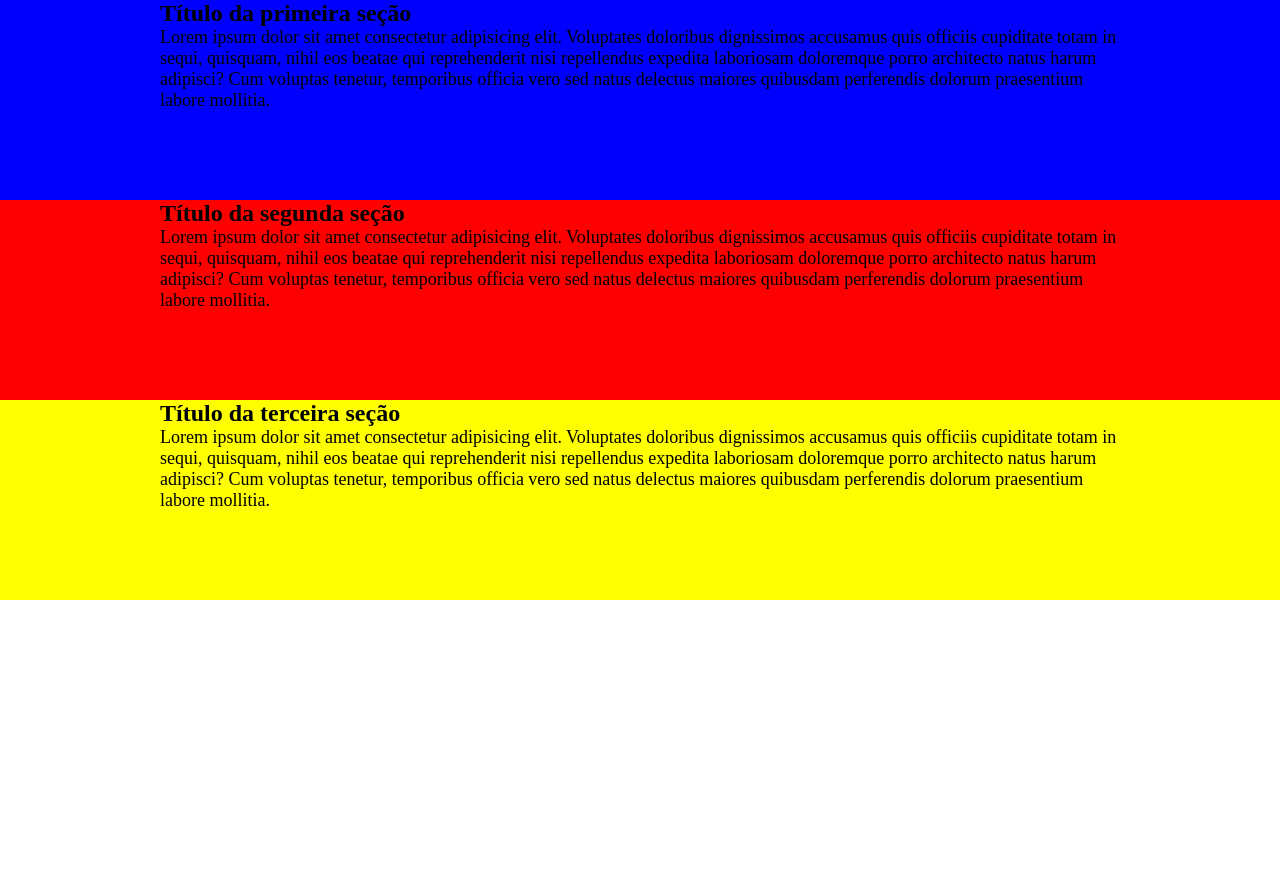
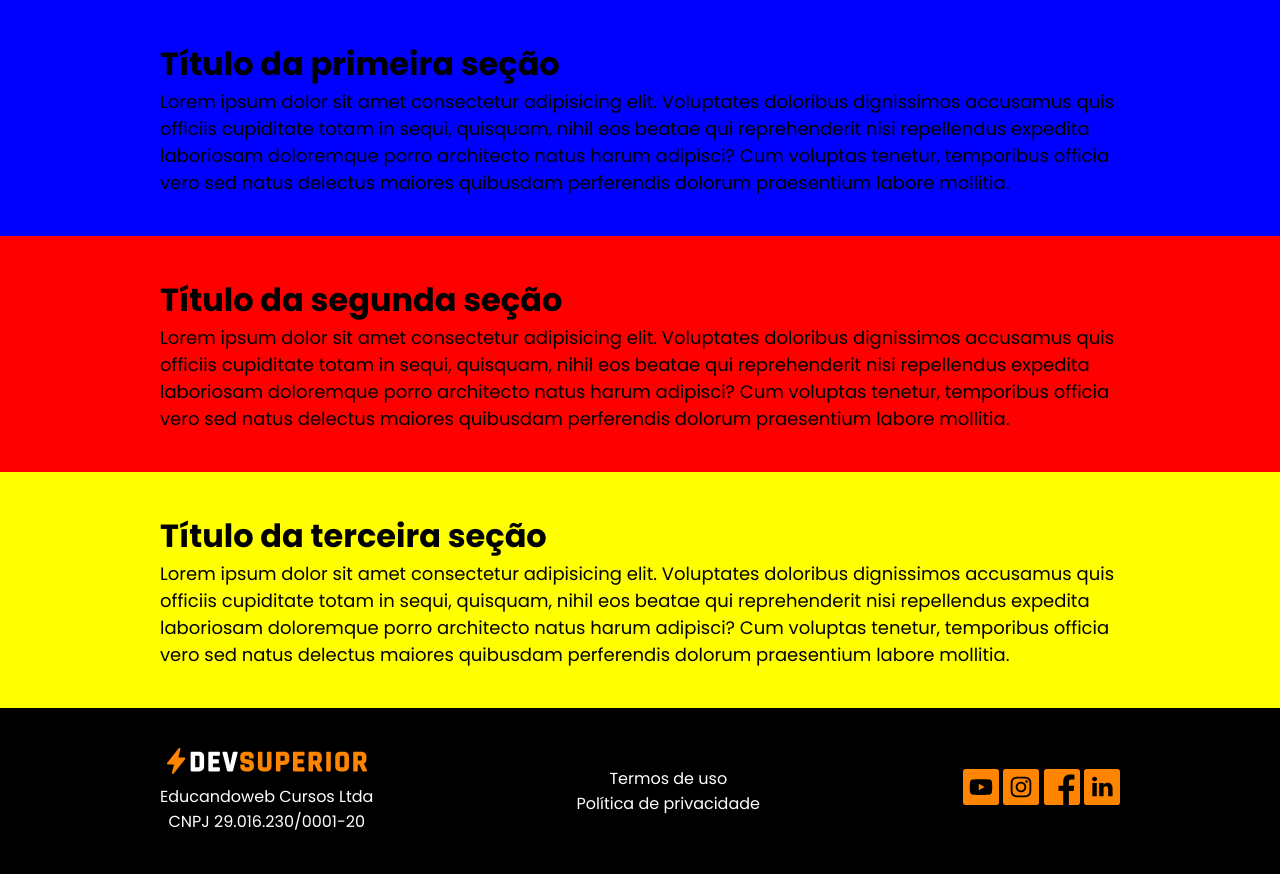
Before and after one commit to webandrade/FDM, a plain HTML site: page curso-aulas/aula-footer-flexbox/index.html in a window 1280 px wide. Before the commit the page ends 800 px from the top, so only its background shows below. Drawn offline with Linux system fonts and the light colour scheme; files that its build step writes are made by us from their sources.

Commit message:
Estudo de caso rodapé, flexbox, imagens e links

```diff
--- /dev/null
+++ b/curso-aulas/aula-footer-flexbox/css/styles.css
@@ -0,0 +1,82 @@
+@import url('https://fonts.googleapis.com/css2?family=Poppins:wght@400;700&display=swap');
+
+* {
+    margin: 0;
+    padding: 0;
+    box-sizing: border-box;
+    font-family: 'Poppins', 'Verdana';
+}
+
+a, a:hover {
+    text-decoration: none;
+    color: unset;
+}
+
+section {
+    display: block;
+}
+
+.generic-section {
+    min-height: 200px;
+    padding: 40px 20px;
+}
+
+.bg-blue{
+    background-color: blue;
+}
+
+.bg-red{
+    background-color: red;
+}
+
+.bg-yellow{
+    background-color: yellow;
+}
+
+.generic-section h2 {
+    font-size: 32px;
+}
+
+.generic-section p {
+    font-size: large  ;
+}
+
+.container {
+    width: 100%;
+    max-width: 960px;
+    margin: 0 auto;
+}
+
+footer {
+    padding: 40px 20px ;
+    background-color: black;
+    color: white;
+    display: flex;
+    align-items: center;
+}
+
+.footer-links-container a {
+    display: block;
+    text-align: center;
+}
+
+.footer-content {
+    display:flex ;
+    justify-content: space-between;
+    align-items: center;
+}
+
+.footer-company-container {
+    display: flex;
+    flex-direction: column;
+    align-items: center;
+
+}
+.footer-company-container p {
+    text-align: center;
+}
+
+.footer-company-container img {
+    width: 200px;
+    margin-bottom: 10px;
+}
--- a/curso-aulas/aula-footer-flexbox/index.html
+++ b/curso-aulas/aula-footer-flexbox/index.html
@@ -1,34 +1,69 @@
+</html>
 <!DOCTYPE html>
 <html lang="pt-br">
+
 <head>
     <meta charset="UTF-8">
     <meta http-equiv="X-UA-Compatible" content="IE=edge">
     <meta name="viewport" content="width=device-width, initial-scale=1.0">
-    <title>Class Google Fonts</title>
+    <title>Class Footer Flexbox</title>
 
     <link rel="stylesheet" href="css/styles.css">
 </head>
+
 <body>
     <main>
         <section class="generic-section bg-blue">
             <div class="container">
                 <h2>Título da primeira seção</h2>
-                <p>Lorem ipsum dolor sit amet consectetur adipisicing elit. Voluptates doloribus dignissimos accusamus quis officiis cupiditate totam in sequi, quisquam, nihil eos beatae qui reprehenderit nisi repellendus expedita laboriosam doloremque porro architecto natus harum adipisci? Cum voluptas tenetur, temporibus officia vero sed natus delectus maiores quibusdam perferendis dolorum praesentium labore mollitia.</p>
+                <p>Lorem ipsum dolor sit amet consectetur adipisicing elit. Voluptates doloribus dignissimos accusamus
+                    quis officiis cupiditate totam in sequi, quisquam, nihil eos beatae qui reprehenderit nisi
+                    repellendus expedita laboriosam doloremque porro architecto natus harum adipisci? Cum voluptas
+                    tenetur, temporibus officia vero sed natus delectus maiores quibusdam perferendis dolorum
+                    praesentium labore mollitia.</p>
             </div>
         </section>
-       <section class="generic-section bg-red">
+        <section class="generic-section bg-red">
             <div class="container">
                 <h2>Título da segunda seção</h2>
-                <p>Lorem ipsum dolor sit amet consectetur adipisicing elit. Voluptates doloribus dignissimos accusamus quis officiis cupiditate totam in sequi, quisquam, nihil eos beatae qui reprehenderit nisi repellendus expedita laboriosam doloremque porro architecto natus harum adipisci? Cum voluptas tenetur, temporibus officia vero sed natus delectus maiores quibusdam perferendis dolorum praesentium labore mollitia.</p>
+                <p>Lorem ipsum dolor sit amet consectetur adipisicing elit. Voluptates doloribus dignissimos accusamus
+                    quis officiis cupiditate totam in sequi, quisquam, nihil eos beatae qui reprehenderit nisi
+                    repellendus expedita laboriosam doloremque porro architecto natus harum adipisci? Cum voluptas
+                    tenetur, temporibus officia vero sed natus delectus maiores quibusdam perferendis dolorum
+                    praesentium labore mollitia.</p>
             </div>
         </section>
         <section class="generic-section bg-yellow">
             <div class="container">
                 <h2>Título da terceira seção</h2>
-                <p>Lorem ipsum dolor sit amet consectetur adipisicing elit. Voluptates doloribus dignissimos accusamus quis officiis cupiditate totam in sequi, quisquam, nihil eos beatae qui reprehenderit nisi repellendus expedita laboriosam doloremque porro architecto natus harum adipisci? Cum voluptas tenetur, temporibus officia vero sed natus delectus maiores quibusdam perferendis dolorum praesentium labore mollitia.</p>
+                <p>Lorem ipsum dolor sit amet consectetur adipisicing elit. Voluptates doloribus dignissimos accusamus
+                    quis officiis cupiditate totam in sequi, quisquam, nihil eos beatae qui reprehenderit nisi
+                    repellendus expedita laboriosam doloremque porro architecto natus harum adipisci? Cum voluptas
+                    tenetur, temporibus officia vero sed natus delectus maiores quibusdam perferendis dolorum
+                    praesentium labore mollitia.</p>
             </div>
         </section>
     </main>
 
+    <footer>
+        <div class="container footer-content">
+            <div class="footer-company-container">
+                <img src="img/logo-devsuperior.svg" alt="Logo Devsuperior">
+                <p>Educandoweb Cursos Ltda</p>
+                <p>CNPJ 29.016.230/0001-20</p>
+            </div>
+            <div class="footer-links-container">
+                <a href="termos.html">Termos de uso</a>
+                <a href="privacidade.html">Política de privacidade</a>
+            </div>
+            <div>
+                <a href="#"><img src="img/youtube.svg" alt="Youtube"></a>
+                <a href="#"><img src="img/instagram.svg" alt="Instagram"></a>
+                <a href="#"><img src="img/facebook.svg" alt="Facebook"></a>
+                <a href="#"><img src="img/linkedin.svg" alt="Linkedin"></a>
+            </div>
+        </div>
+
+    </footer>
 </body>
 </html>
```
Also changed, not shown: curso-aulas/aula-footer-flexbox/img/facebook.svg (added), curso-aulas/aula-footer-flexbox/img/instagram.svg (added), curso-aulas/aula-footer-flexbox/img/linkedin.svg (added), curso-aulas/aula-footer-flexbox/img/logo-devsuperior.svg (added), curso-aulas/aula-footer-flexbox/img/youtube.svg (added).
